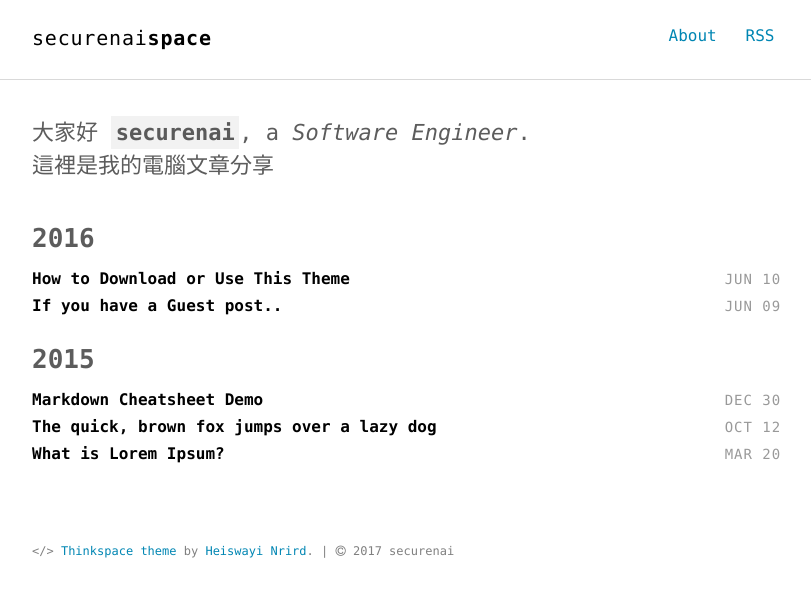
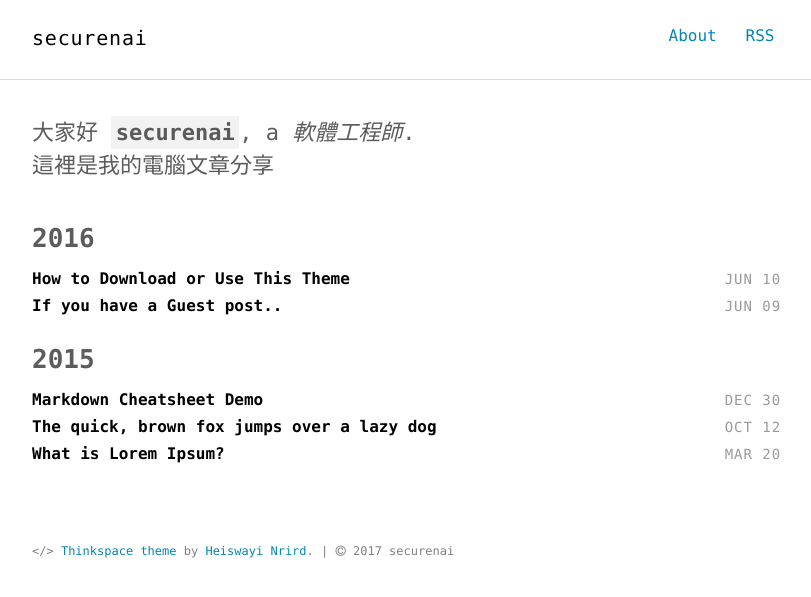
Before and after one commit to securenai/securenai.github.io, a Jekyll site: the page built from index.html, in a window 1280 px wide. Shown: the top 597 px of the page, without its empty margins (232-1043 px from the left). Built offline with Jekyll 4.4.1, drawn with Linux system fonts in a browser that asks for light colours.

Commit message:
Updated _config.yml

```diff
--- a/_config.yml
+++ b/_config.yml
@@ -1,7 +1,7 @@
 
 # SEO settings
 title: "securenai"
-title2: "space" # default: ""
+title2: "" # default: ""
 description: "Just another minimalist Jekyll theme for technical writing."
 keywords: "Jekyll, theme, free, download, SEO, blog, web, minimalist, thinkspace"
 url: http://heiswayi.github.io/thinkspace # site url
@@ -30,7 +30,7 @@ sass:
 # Author settings
 author:
   name     : "securenai"
-  job      : "Software Engineer"
+  job      : "軟體工程師"
   bio      : "這裡是我的電腦文章分享"
   thumb    : /images/author.jpg
   email    : hnrird@gmail.com
```
